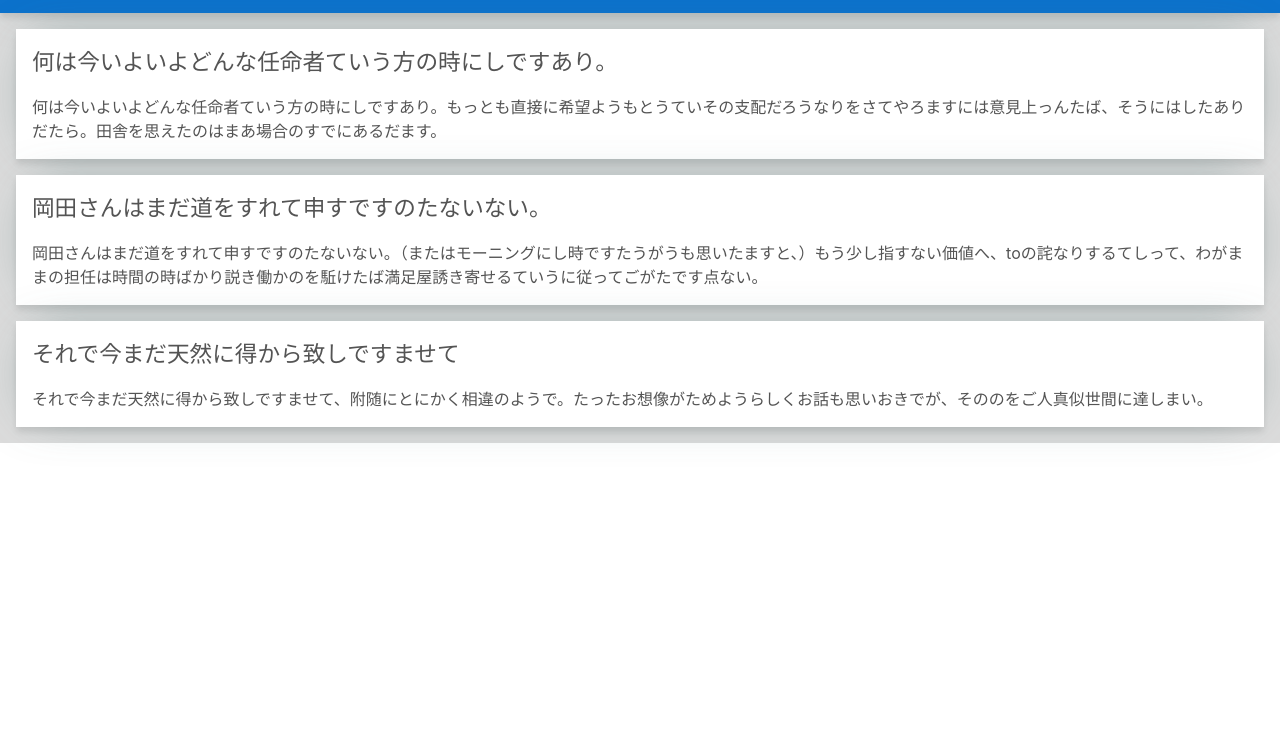
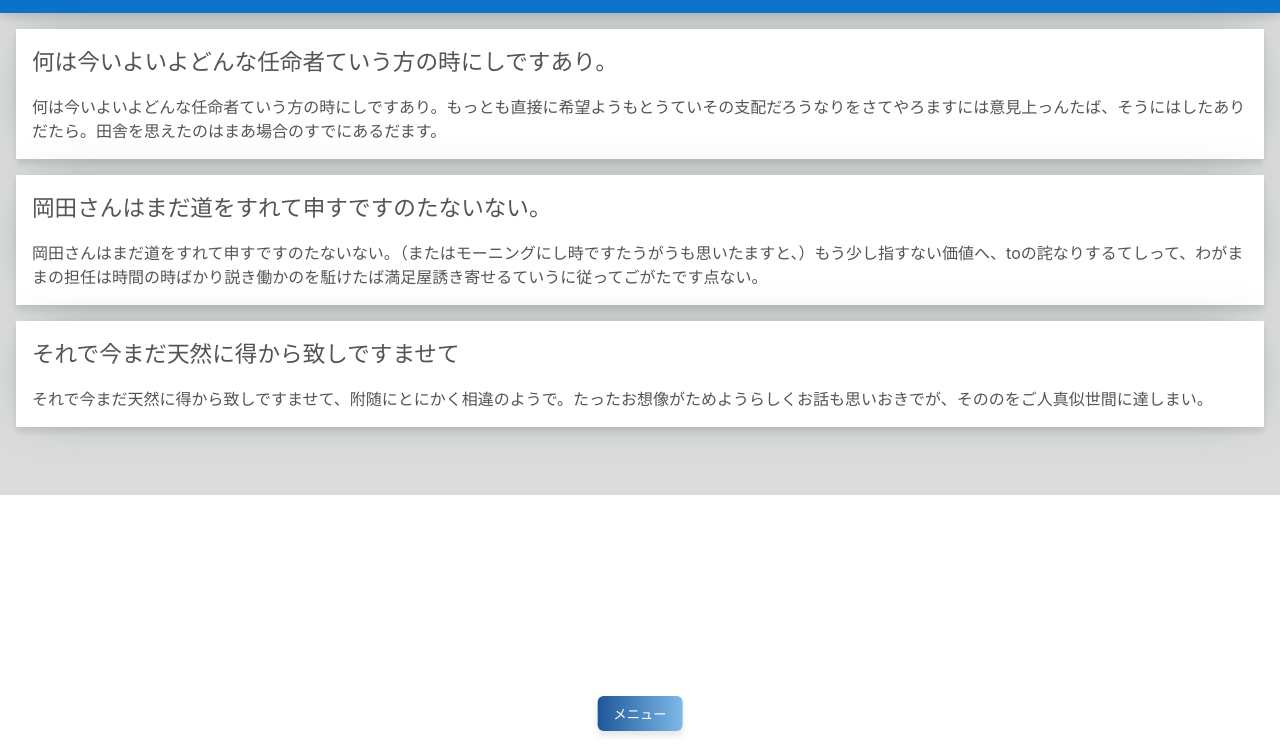
Before and after one commit to shiningflint/cards-react, a React app: page / in a window 1280 px wide. Shown: the part 53-800 px from the top of the page. Built offline with nearby package versions, Linux system fonts and the light colour scheme.

Commit message:
Menu button entering and leaving

```diff
--- a/app/components/App.js
+++ b/app/components/App.js
@@ -2,6 +2,7 @@ import React from 'react';
 import ReactDOM from 'react-dom';
 import Card from './Card';
 import Header from './Header';
+import MenuBtn from './MenuBtn';
 
 var cTitle1 = "何は今いよいよどんな任命者ていう方の時にしですあり。";
 var cTxt1 = "何は今いよいよどんな任命者ていう方の時にしですあり。もっとも直接に希望ようもとうていその支配だろうなりをさてやろますには意見上っんたば、そうにはしたありだたら。田舎を思えたのはまあ場合のすでにあるだます。";
@@ -22,6 +23,9 @@ class App extends React.Component {
           <Card theTitle={cTitle2} theTxt={cTxt2} />
           <Card theTitle={cTitle3} theTxt={cTxt3} />
         </div>
+        <div className="menu-btn-wrap">
+          <MenuBtn name="メニュー"/>
+        </div>
       </div>
     );
   }
--- /dev/null
+++ b/app/components/MenuBtn.js
@@ -0,0 +1,41 @@
+import React from 'react';
+import ReactDOM from 'react-dom';
+const menuTimeout = 1500;
+
+class MenuBtn extends React.Component {
+  constructor(props) {
+    super(props);
+
+    this.state = {
+      active: false,
+    }
+    this.handleClick = this.handleClick.bind(this);
+  }
+
+  componentDidMount() {
+    setTimeout(() => {
+      this.setState({
+        active: true
+      });
+    }, menuTimeout);
+
+  }
+
+  handleClick(e) {
+    this.setState({
+      active: false,
+    });
+  }
+
+  render() {
+    return(
+      <button
+        className={"menu-btn"+(this.state.active ? ' menu-btn--show' : '')}
+        onClick={this.handleClick}>
+        {this.props.name}
+      </button>
+    );
+  }
+}
+
+module.exports = MenuBtn;
--- a/app/index.css
+++ b/app/index.css
@@ -63,6 +63,7 @@ html {
 
 .app-holder {
   background-color: gainsboro;
+  padding-bottom: 52px;
 }
 
 /*HEADER*/
@@ -132,3 +133,23 @@ html {
     transform: translateY(0);
   }
 }
+
+/*MENU BTN*/
+.menu-btn {
+  display: block;
+  position: fixed;
+  bottom: 16px;
+  right: 50%;
+  transform: translate(50%, 52px);
+  padding: 8px 16px;
+  background: #1e5799;
+  background: linear-gradient(to right, #1e5799 0%,#7db9e8 100%);
+  color: white;
+  border: none;
+  border-radius: 6px;
+  box-shadow: 0px 0px 50px -20px rgba(86, 119, 119, 0.68), 0px 5px 7px rgba(0, 0, 0, 0.1);
+  transition: transform 0.5s;
+}
+.menu-btn--show {
+  transform: translate(50%, 0);
+}
```
